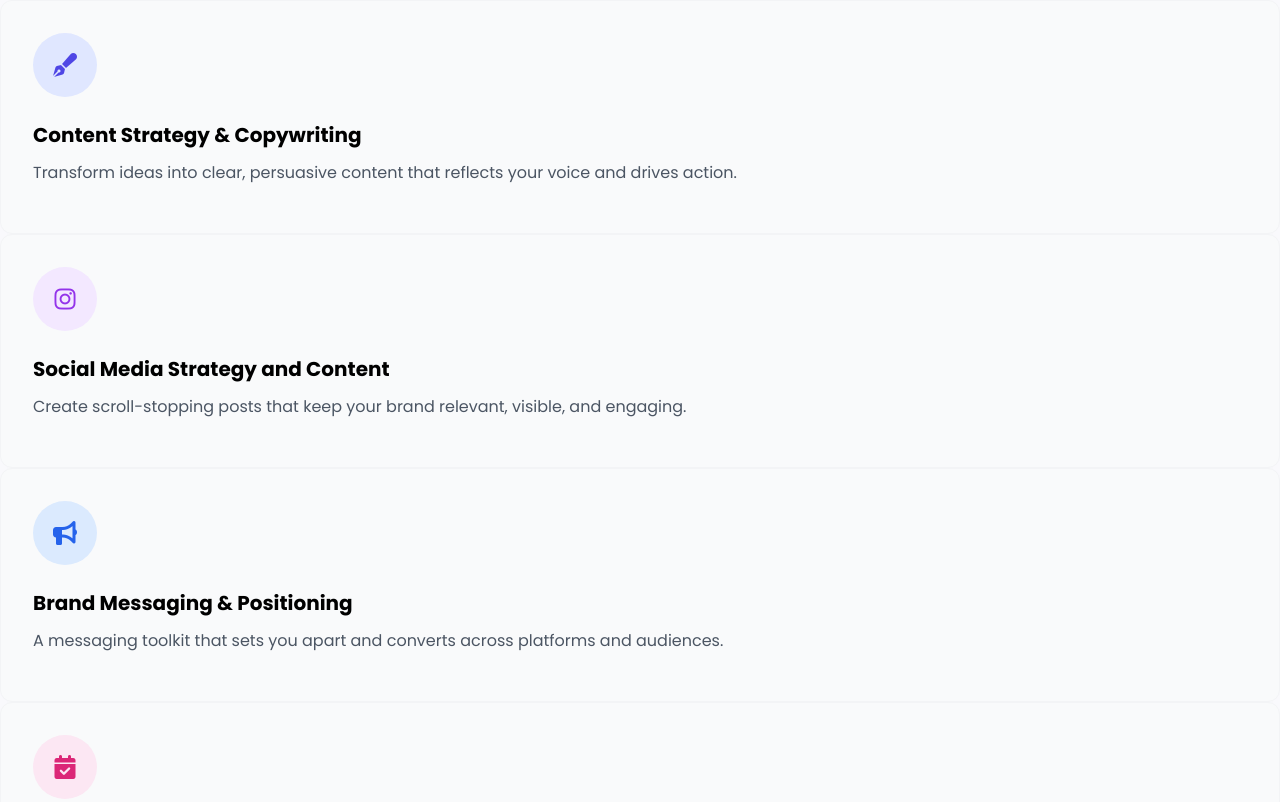
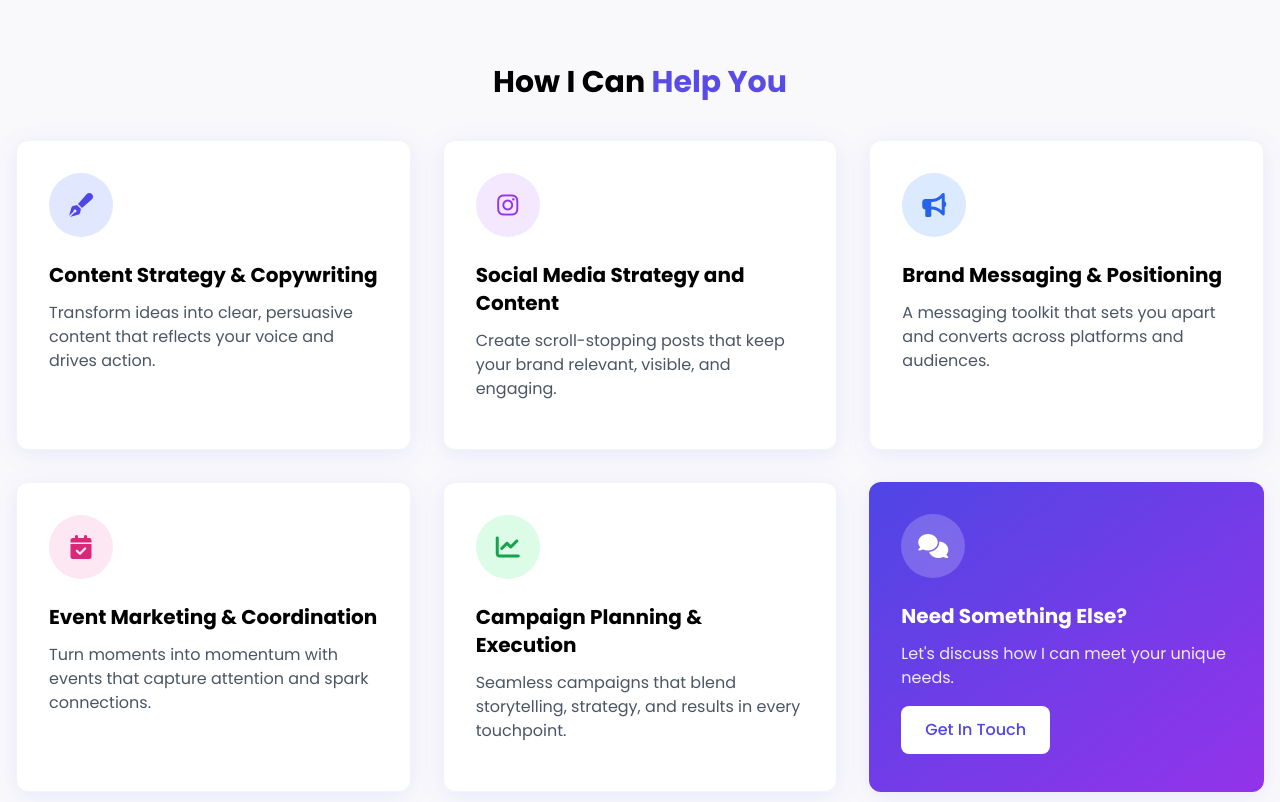
Before and after one commit to TeslaCadena/services, a plain HTML site: page index.html in a window 1280 px wide. Shown: the top 802 px of the page. Drawn offline with nearby package versions, Linux system fonts and the light colour scheme.

Commit message:
Update index.html

```diff
--- a/index.html
+++ b/index.html
@@ -13,11 +13,13 @@
   }
   .service-card {
     transition: all 0.3s ease;
+    box-shadow: 0 4px 24px 0 rgba(89, 75, 229, 0.10);
   }
   .service-card:hover {
-    transform: translateY(-5px);
-    box-shadow: 0 20px 25px -5px rgba(0, 0, 0, 0.1), 0 10px 10px -5px rgba(0, 0, 0, 0.04);
+    transform: translateY(-5px) scale(1.03);
+    box-shadow: 0 8px 32px 0 rgba(89, 75, 229, 0.18);
   }
+
   .service-icon {
     transition: all 0.3s ease;
   }
@@ -27,8 +29,15 @@
 </style>
 
 <!-- SERVICES SECTION -->
+
+<section class="py-16" style="background-color: #f9f9fc;">
+  <div class="container mx-auto px-4 md:px-4">
+    <div class="text-center mb-10">
+      <h2 class="text-3xl font-bold mb-8">  How I Can <span style="color: #594be5;">Help You</span>
+    </div>
+    <div class="grid grid-cols-1 md:grid-cols-2 lg:grid-cols-3 gap-8">
       <!-- Service Cards -->
-      <div class="service-card bg-gray-50 rounded-xl p-8 border border-gray-100">
+<div class="service-card bg-white rounded-xl p-8 border border-gray-100">
         <div class="service-icon bg-indigo-100 text-indigo-600 w-16 h-16 rounded-full flex items-center justify-center mb-6">
           <i class="fas fa-pen-fancy text-2xl"></i>
         </div>
@@ -36,7 +45,7 @@
         <p class="text-gray-600 mb-4">Transform ideas into clear, persuasive content that reflects your voice and drives action.</p>
       </div>
 
-      <div class="service-card bg-gray-50 rounded-xl p-8 border border-gray-100">
+<div class="service-card bg-white rounded-xl p-8 border border-gray-100">
         <div class="service-icon bg-purple-100 text-purple-600 w-16 h-16 rounded-full flex items-center justify-center mb-6">
           <i class="fab fa-instagram text-2xl"></i>
         </div>
@@ -44,7 +53,7 @@
         <p class="text-gray-600 mb-4">Create scroll-stopping posts that keep your brand relevant, visible, and engaging.</p>
       </div>
 
-      <div class="service-card bg-gray-50 rounded-xl p-8 border border-gray-100">
+<div class="service-card bg-white rounded-xl p-8 border border-gray-100">
         <div class="service-icon bg-blue-100 text-blue-600 w-16 h-16 rounded-full flex items-center justify-center mb-6">
           <i class="fas fa-bullhorn text-2xl"></i>
         </div>
@@ -52,7 +61,7 @@
         <p class="text-gray-600 mb-4">A messaging toolkit that sets you apart and converts across platforms and audiences.</p>
       </div>
 
-      <div class="service-card bg-gray-50 rounded-xl p-8 border border-gray-100">
+<div class="service-card bg-white rounded-xl p-8 border border-gray-100">
         <div class="service-icon bg-pink-100 text-pink-600 w-16 h-16 rounded-full flex items-center justify-center mb-6">
           <i class="fas fa-calendar-check text-2xl"></i>
         </div>
@@ -60,7 +69,7 @@
         <p class="text-gray-600 mb-4">Turn moments into momentum with events that capture attention and spark connections.</p>
       </div>
 
-      <div class="service-card bg-gray-50 rounded-xl p-8 border border-gray-100">
+<div class="service-card bg-white rounded-xl p-8 border border-gray-100">
         <div class="service-icon bg-green-100 text-green-600 w-16 h-16 rounded-full flex items-center justify-center mb-6">
           <i class="fas fa-chart-line text-2xl"></i>
         </div>
@@ -75,20 +84,7 @@
         <h3 class="text-xl font-bold mb-3">Need Something Else?</h3>
         <p class="text-white text-opacity-90 mb-4">Let's discuss how I can meet your unique needs.</p>
         <a href="https://calendly.com/teslacadena/one-on-one-chat" target="_blank" class="inline-block bg-white text-indigo-600 font-medium px-6 py-3 rounded-lg hover:bg-opacity-90 transition-all">Get In Touch</a>
+
       </div>
     </div>
   </div>
-</section>
-</section>
-<!-- SIMPLE SCRIPT FOR MOBILE MENU -->
-<script>
-  document.addEventListener('DOMContentLoaded', () => {
-    const button = document.getElementById('mobile-menu-button');
-    const menu = document.getElementById('mobile-menu');
-    if (button && menu) {
-      button.addEventListener('click', () => {
-        menu.classList.toggle('hidden');
-      });
-    }
-  });
-</script>
```
